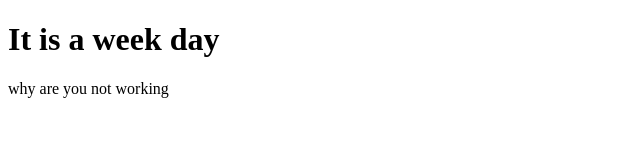
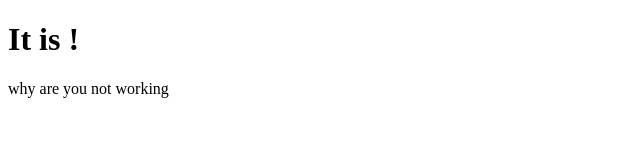
Before and after one commit to papjm/todolist-v1, a website: page list.ejs in a window 1280 px wide. Shown: the whole page, without its empty margins (0-640 px from the left). Drawn offline with nearby package versions, Linux system fonts and the light colour scheme; files that its build step writes are made by us from their sources.

Commit message:
Update list.ejs

```diff
--- a/list.ejs
+++ b/list.ejs
@@ -5,7 +5,7 @@
     <title>To Do Lst</title>
   </head>
   <body>
-    <h1>It is a week day</h1>
+    <h1> It is <%= kindOFDay %>! </h1>
      <p>why are you not working</p>
 
   </body>
```
